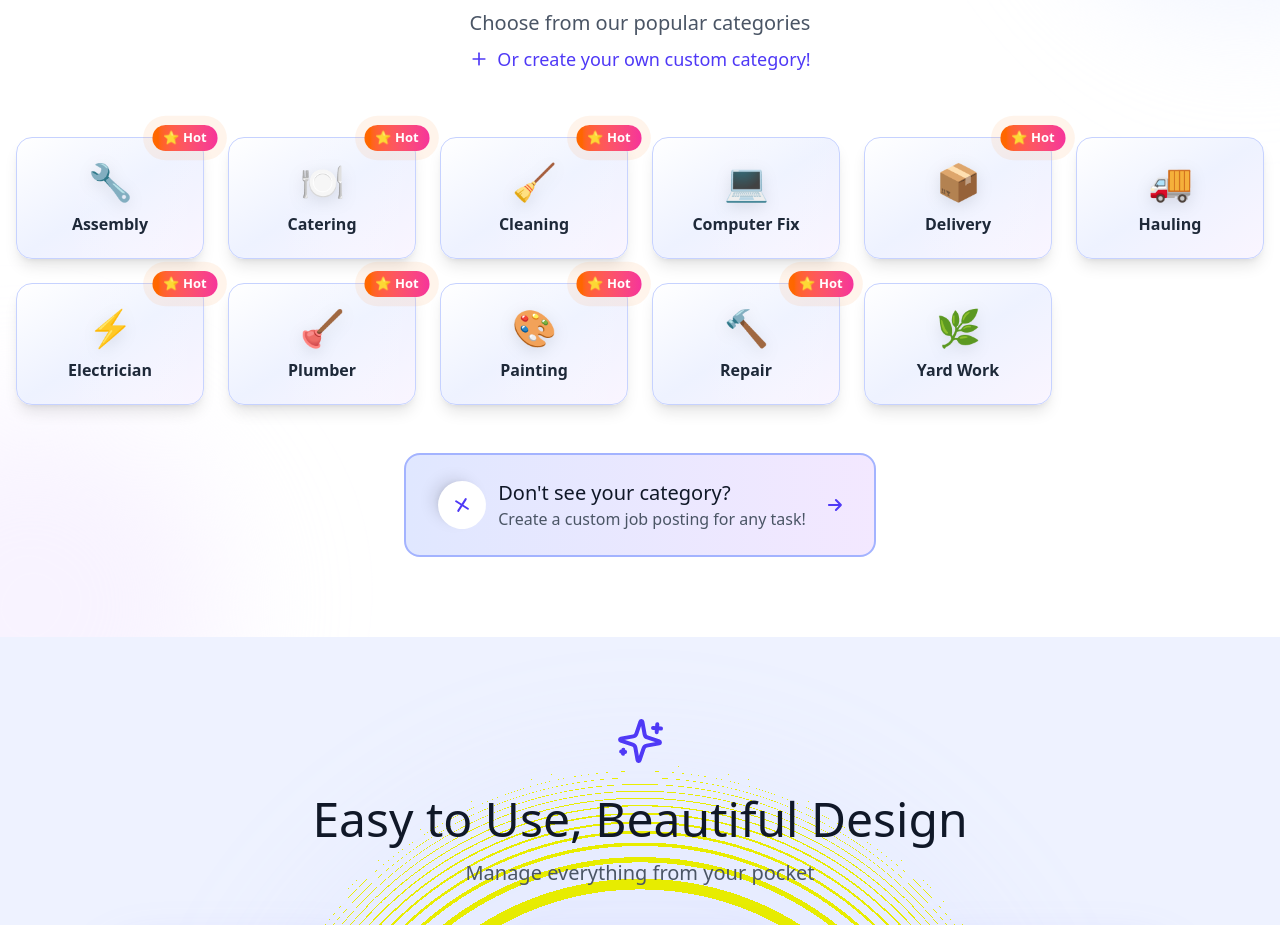
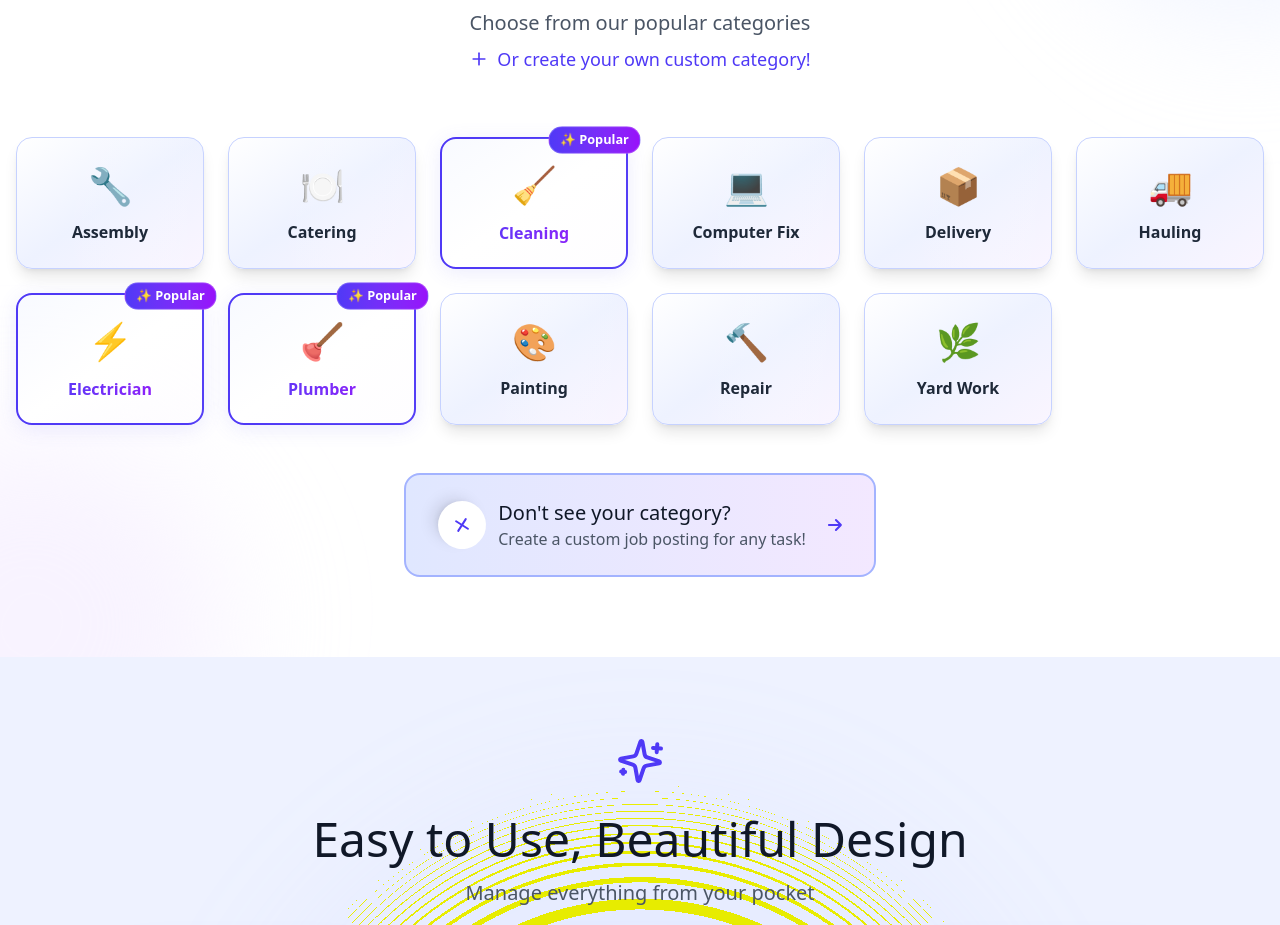
Before and after one commit to krish4693/zoopol-landing, a React (Vite) app: page / in a window 1280 px wide. Shown: the part 2414-3339 px from the top of the page. Built offline with nearby package versions, Linux system fonts and the light colour scheme.

Commit message:
changes in categories

```diff
--- a/src/pages/HomePage.tsx
+++ b/src/pages/HomePage.tsx
@@ -36,17 +36,17 @@ export default function HomePage() {
   };
 
   const categories = [
-    { name: 'Assembly', icon: '🔧', popular: true },
-    { name: 'Catering', icon: '🍽️', popular: true },
-    { name: 'Cleaning', icon: '🧹', popular: true },
+    { name: 'Assembly', icon: '🔧', popular: false },
+    { name: 'Catering', icon: '🍽️', popular: false },
+    { name: 'Cleaning', icon: '🧹', popular: true, highlighted: true },
     { name: 'Computer Fix', icon: '💻', popular: false },
-    { name: 'Delivery', icon: '📦', popular: true },
+    { name: 'Delivery', icon: '📦', popular: false },
     { name: 'Hauling', icon: '🚚', popular: false },
-    { name: 'Electrician', icon: '⚡', popular: true },
-    { name: 'Plumber', icon: '🪠', popular: true },
-    { name: 'Painting', icon: '🎨', popular: true },
+    { name: 'Electrician', icon: '⚡', popular: true, highlighted: true },
+    { name: 'Plumber', icon: '🪠', popular: true, highlighted: true },
+    { name: 'Painting', icon: '🎨', popular: false },
 
-    { name: 'Repair', icon: '🔨', popular: true },
+    { name: 'Repair', icon: '🔨', popular: false },
     { name: 'Yard Work', icon: '🌿', popular: false },
   ];
 
@@ -324,7 +324,7 @@ export default function HomePage() {
                   className="flex items-center justify-center gap-3 bg-black text-white px-6 sm:px-8 py-3 sm:py-4 rounded-xl hover:bg-gray-900 transition-colors w-full sm:w-auto"
                 >
                   <svg className="w-6 h-6 sm:w-8 sm:h-8 flex-shrink-0" viewBox="0 0 24 24" fill="currentColor">
-                    <path d="M18.71 19.5c-.83 1.24-1.71 2.45-3.05 2.47-1.34.03-1.77-.79-3.29-.79-1.53 0-2 .77-3.27.82-1.31.05-2.3-1.32-3.14-2.53C4.25 17 2.94 12.45 4.7 9.39c.87-1.52 2.43-2.48 4.12-2.51 1.28-.02 2.5.87 3.29.87.78 0 2.26-1.07 3.81-.91.65.03 2.47.26 3.64 1.98-.09.06-2.17 1.28-2.15 3.81.03 3.02 2.65 4.03 2.68 4.04-.03.07-.42 1.44-1.38 2.83M13 3.5c.73-.83 1.94-1.46 2.94-1.5.13 1.17-.34 2.35-1.04 3.19-.69.85-1.83 1.51-2.95 1.42-.15-1.15.41-2.35 1.05-3.11z"/>
+                    <path d="M18.71 19.5c-.83 1.24-1.71 2.45-3.05 2.47-1.34.03-1.77-.79-3.29-.79-1.53 0-2 .77-3.27.82-1.31.05-2.3-1.32-3.14-2.53C4.25 17 2.94 12.45 4.7 9.39c.87-1.52 2.43-2.48 4.12-2.51 1.28-.02 2.5.87 3.29.87.78 0 2.26-1.07 3.81-.91.65.03 2.47.26 3.64 1.98-.09.06-2.17 1.28-2.15 3.81.03 3.02 2.65 4.03 2.68 4.04-.03.07-.42 1.44-1.38 2.83M13 3.5c.73-.83 1.94-1.46 2.94-1.5.13 1.17-.34 2.35-1.04 3.19-.69.85-1.83 1.51-2.95 1.42-.15-1.15.41-2.35 1.05-3.11z" />
                   </svg>
                   <div className="text-left">
                     <div className="text-[10px] sm:text-xs">Download on the</div>
@@ -338,7 +338,7 @@ export default function HomePage() {
                   className="flex items-center justify-center gap-3 bg-black text-white px-6 sm:px-8 py-3 sm:py-4 rounded-xl hover:bg-gray-900 transition-colors w-full sm:w-auto"
                 >
                   <svg className="w-6 h-6 sm:w-8 sm:h-8 flex-shrink-0" viewBox="0 0 24 24" fill="currentColor">
-                    <path d="M3,20.5V3.5C3,2.91 3.34,2.39 3.84,2.15L13.69,12L3.84,21.85C3.34,21.6 3,21.09 3,20.5M16.81,15.12L6.05,21.34L14.54,12.85L16.81,15.12M20.16,10.81C20.5,11.08 20.75,11.5 20.75,12C20.75,12.5 20.5,12.92 20.16,13.19L17.89,14.5L15.39,12L17.89,9.5L20.16,10.81M6.05,2.66L16.81,8.88L14.54,11.15L6.05,2.66Z"/>
+                    <path d="M3,20.5V3.5C3,2.91 3.34,2.39 3.84,2.15L13.69,12L3.84,21.85C3.34,21.6 3,21.09 3,20.5M16.81,15.12L6.05,21.34L14.54,12.85L16.81,15.12M20.16,10.81C20.5,11.08 20.75,11.5 20.75,12C20.75,12.5 20.5,12.92 20.16,13.19L17.89,14.5L15.39,12L17.89,9.5L20.16,10.81M6.05,2.66L16.81,8.88L14.54,11.15L6.05,2.66Z" />
                   </svg>
                   <div className="text-left whitespace-nowrap">
                     <div className="text-[10px] sm:text-xs">Get it on</div>
@@ -667,13 +667,24 @@ export default function HomePage() {
                   damping: 20
                 }}
                 whileHover={{
-                  scale: 1.1,
+                  scale: category.highlighted ? 1.12 : 1.1,
                   y: -8,
                   transition: { duration: 0.2 }
                 }}
                 whileTap={{ scale: 0.95 }}
-                className={`relative p-5 sm:p-6 rounded-2xl ${darkMode ? 'bg-gradient-to-br from-gray-800 via-gray-850 to-gray-900 border border-gray-700' : 'bg-gradient-to-br from-white via-indigo-50 to-purple-50 border border-indigo-200'} text-center cursor-pointer transition-all shadow-lg hover:shadow-2xl group`}
-
+                className={`relative p-5 sm:p-6 rounded-2xl text-center cursor-pointer transition-all group ${
+                  category.highlighted
+                    ? `${
+                        darkMode
+                          ? 'bg-gradient-to-br from-slate-900 via-indigo-950/20 to-slate-950/80 border-2 border-indigo-500/70 shadow-[0_0_20px_rgba(99,102,241,0.2)] hover:shadow-[0_0_35px_rgba(99,102,241,0.45)]'
+                          : 'bg-gradient-to-br from-indigo-50/40 via-white to-purple-50/20 border-2 border-indigo-600 shadow-[0_4px_20px_rgba(99,102,241,0.12)] hover:shadow-[0_4px_25px_rgba(99,102,241,0.28)]'
+                      }`
+                    : `${
+                        darkMode
+                          ? 'bg-gradient-to-br from-gray-800 via-gray-850 to-gray-900 border border-gray-700 shadow-lg hover:shadow-2xl'
+                          : 'bg-gradient-to-br from-white via-indigo-50 to-purple-50 border border-indigo-200 shadow-lg hover:shadow-2xl'
+                      }`
+                }`}
               >
                 <motion.div
                   className="absolute inset-0 bg-gradient-to-r from-transparent via-white/10 to-transparent"
@@ -682,7 +693,7 @@ export default function HomePage() {
                   transition={{ duration: 0.6 }}
                 />
 
-                {category.popular && (
+                {category.highlighted && (
                   <motion.div
                     initial={{ scale: 0, opacity: 0 }}
                     whileInView={{ scale: 1, opacity: 1 }}
@@ -692,35 +703,37 @@ export default function HomePage() {
                   >
                     <motion.div
                       animate={{
-                        scale: [1, 1.1, 1],
+                        scale: [1, 1.08, 1],
                         boxShadow: [
-                          '0 0 0 0 rgba(251, 146, 60, 0.7)',
-                          '0 0 0 10px rgba(251, 146, 60, 0)',
-                          '0 0 0 0 rgba(251, 146, 60, 0)'
+                          '0 0 0 0 rgba(99, 102, 241, 0.6)',
+                          '0 0 0 8px rgba(99, 102, 241, 0)',
+                          '0 0 0 0 rgba(99, 102, 241, 0)'
                         ]
                       }}
-                      transition={{ duration: 2, repeat: Infinity }}
-                      className="bg-gradient-to-r from-orange-500 to-pink-500 text-white text-xs px-2.5 py-1 rounded-full font-bold shadow-xl"
+                      transition={{ duration: 2.5, repeat: Infinity, ease: 'easeInOut' }}
+                      className="bg-gradient-to-r from-indigo-600 to-purple-600 text-white text-[10px] sm:text-xs px-2.5 py-1 rounded-full font-bold shadow-xl border border-white/20"
                     >
-                      ⭐ Hot
+                      ✨ Popular
                     </motion.div>
                   </motion.div>
-
                 )}
 
                 <motion.div
-                  className="text-3xl sm:text-4xl mb-2 sm:mb-3 relative z-10"
+                  className="text-3xl sm:text-4xl mb-2 sm:mb-3 relative z-10 flex items-center justify-center h-12 w-12 mx-auto leading-none select-none"
+                  animate={category.highlighted ? { y: [0, -3, 0] } : {}}
+                  transition={category.highlighted ? { duration: 2.5, repeat: Infinity, ease: 'easeInOut' } : {}}
                   whileHover={{ rotateY: 360, scale: 1.2 }}
-                  transition={{ duration: 0.6, type: 'spring' }}
-                  style={{ filter: 'drop-shadow(0 4px 8px rgba(0,0,0,0.1))' }}
                 >
                   {category.icon}
                 </motion.div>
 
-                <p className={`text-sm sm:text-base font-semibold relative z-10 ${darkMode ? 'text-gray-200' : 'text-gray-800'} group-hover:text-indigo-600 transition-all whitespace-normal leading-tight px-1`}>
+                <p className={`text-sm sm:text-base font-bold relative z-10 transition-all whitespace-normal leading-tight px-1 ${
+                  category.highlighted
+                    ? 'bg-gradient-to-r from-indigo-600 to-purple-600 dark:from-indigo-400 dark:to-purple-400 bg-clip-text text-transparent group-hover:scale-105'
+                    : (darkMode ? 'text-gray-200 group-hover:text-indigo-400' : 'text-gray-800 group-hover:text-indigo-600')
+                }`}>
                   {category.name}
                 </p>
-
 
                 <motion.div
                   className="absolute inset-0 rounded-xl md:rounded-2xl opacity-0 group-hover:opacity-100 transition-opacity duration-300"
@@ -1025,7 +1038,7 @@ export default function HomePage() {
         >
           <svg className="w-8 h-8" viewBox="0 0 24 24" fill="currentColor">
 
-            <path d="M17.472 14.382c-.297-.149-1.758-.867-2.03-.967-.273-.099-.471-.148-.67.15-.197.297-.767.966-.94 1.164-.173.199-.347.223-.644.075-.297-.15-1.255-.463-2.39-1.475-.883-.788-1.48-1.761-1.653-2.059-.173-.297-.018-.458.13-.606.134-.133.298-.347.446-.52.149-.174.198-.298.298-.497.099-.198.05-.371-.025-.52-.075-.149-.669-1.612-.916-2.207-.242-.579-.487-.5-.669-.51-.173-.008-.371-.01-.57-.01-.198 0-.52.074-.792.372-.272.297-1.04 1.016-1.04 2.479 0 1.462 1.065 2.875 1.213 3.074.149.198 2.096 3.2 5.077 4.487.709.306 1.262.489 1.694.625.712.227 1.36.195 1.871.118.571-.085 1.758-.719 2.006-1.413.248-.694.248-1.289.173-1.413-.074-.124-.272-.198-.57-.347m-5.421 7.403h-.004a9.87 9.87 0 01-5.031-1.378l-.361-.214-3.741.982.998-3.648-.235-.374a9.86 9.86 0 01-1.51-5.26c.001-5.45 4.436-9.884 9.888-9.884 2.64 0 5.122 1.03 6.988 2.898a9.825 9.825 0 012.893 6.994c-.003 5.45-4.437 9.884-9.885 9.884m8.413-18.297A11.815 11.815 0 0012.05 0C5.445 0 .01 5.437.005 12.045c0 2.112.551 4.172 1.597 6.011L0 24l6.135-1.61a11.75 11.75 0 005.91 1.594h.005c6.604 0 12.039-5.437 12.045-12.045a11.815 11.815 0 00-3.586-8.502"/>
+            <path d="M17.472 14.382c-.297-.149-1.758-.867-2.03-.967-.273-.099-.471-.148-.67.15-.197.297-.767.966-.94 1.164-.173.199-.347.223-.644.075-.297-.15-1.255-.463-2.39-1.475-.883-.788-1.48-1.761-1.653-2.059-.173-.297-.018-.458.13-.606.134-.133.298-.347.446-.52.149-.174.198-.298.298-.497.099-.198.05-.371-.025-.52-.075-.149-.669-1.612-.916-2.207-.242-.579-.487-.5-.669-.51-.173-.008-.371-.01-.57-.01-.198 0-.52.074-.792.372-.272.297-1.04 1.016-1.04 2.479 0 1.462 1.065 2.875 1.213 3.074.149.198 2.096 3.2 5.077 4.487.709.306 1.262.489 1.694.625.712.227 1.36.195 1.871.118.571-.085 1.758-.719 2.006-1.413.248-.694.248-1.289.173-1.413-.074-.124-.272-.198-.57-.347m-5.421 7.403h-.004a9.87 9.87 0 01-5.031-1.378l-.361-.214-3.741.982.998-3.648-.235-.374a9.86 9.86 0 01-1.51-5.26c.001-5.45 4.436-9.884 9.888-9.884 2.64 0 5.122 1.03 6.988 2.898a9.825 9.825 0 012.893 6.994c-.003 5.45-4.437 9.884-9.885 9.884m8.413-18.297A11.815 11.815 0 0012.05 0C5.445 0 .01 5.437.005 12.045c0 2.112.551 4.172 1.597 6.011L0 24l6.135-1.61a11.75 11.75 0 005.91 1.594h.005c6.604 0 12.039-5.437 12.045-12.045a11.815 11.815 0 00-3.586-8.502" />
           </svg>
 
           <motion.div
```
Also changed, not shown: src/index.css (line endings or trailing spaces), 1 other file (tests, documents, lock files or other folders).
